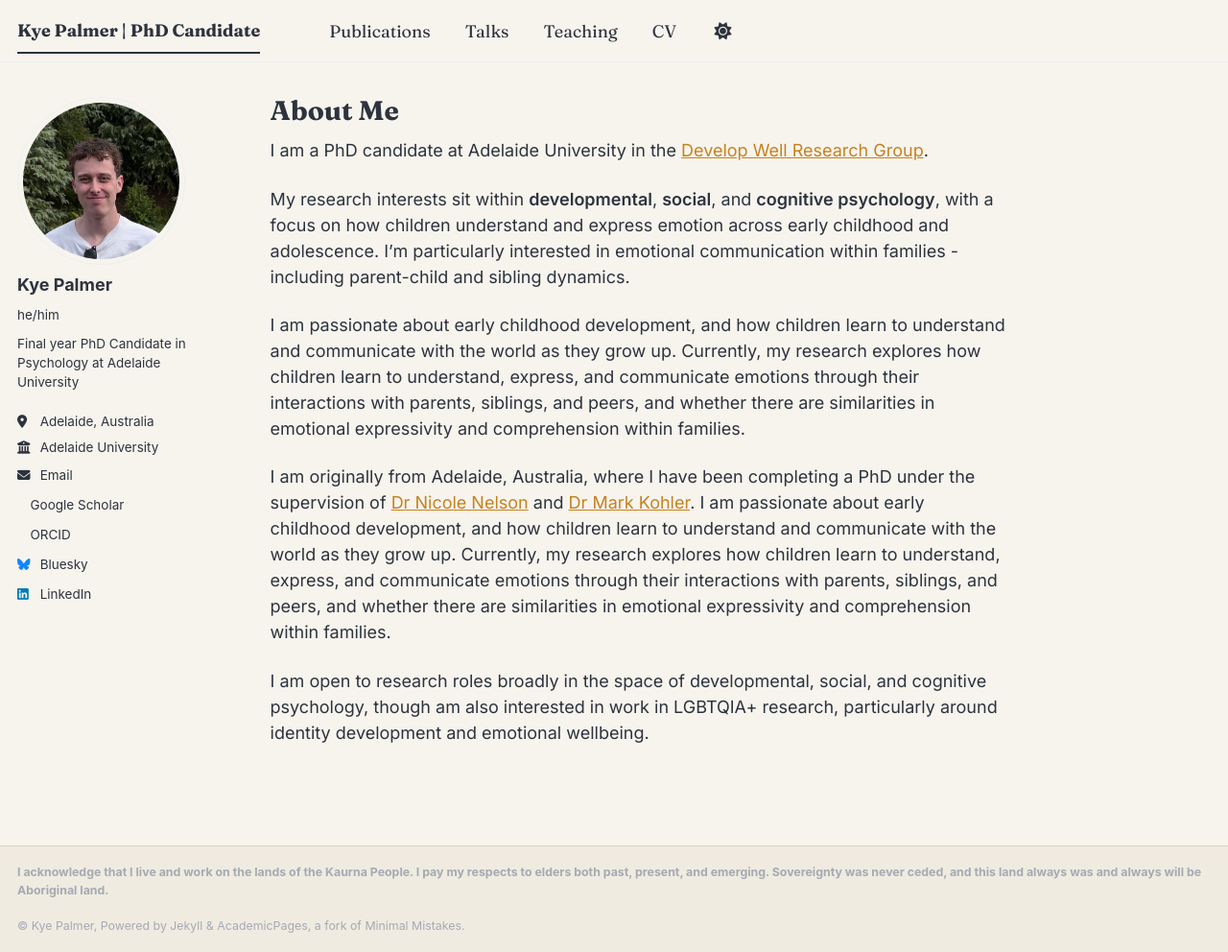
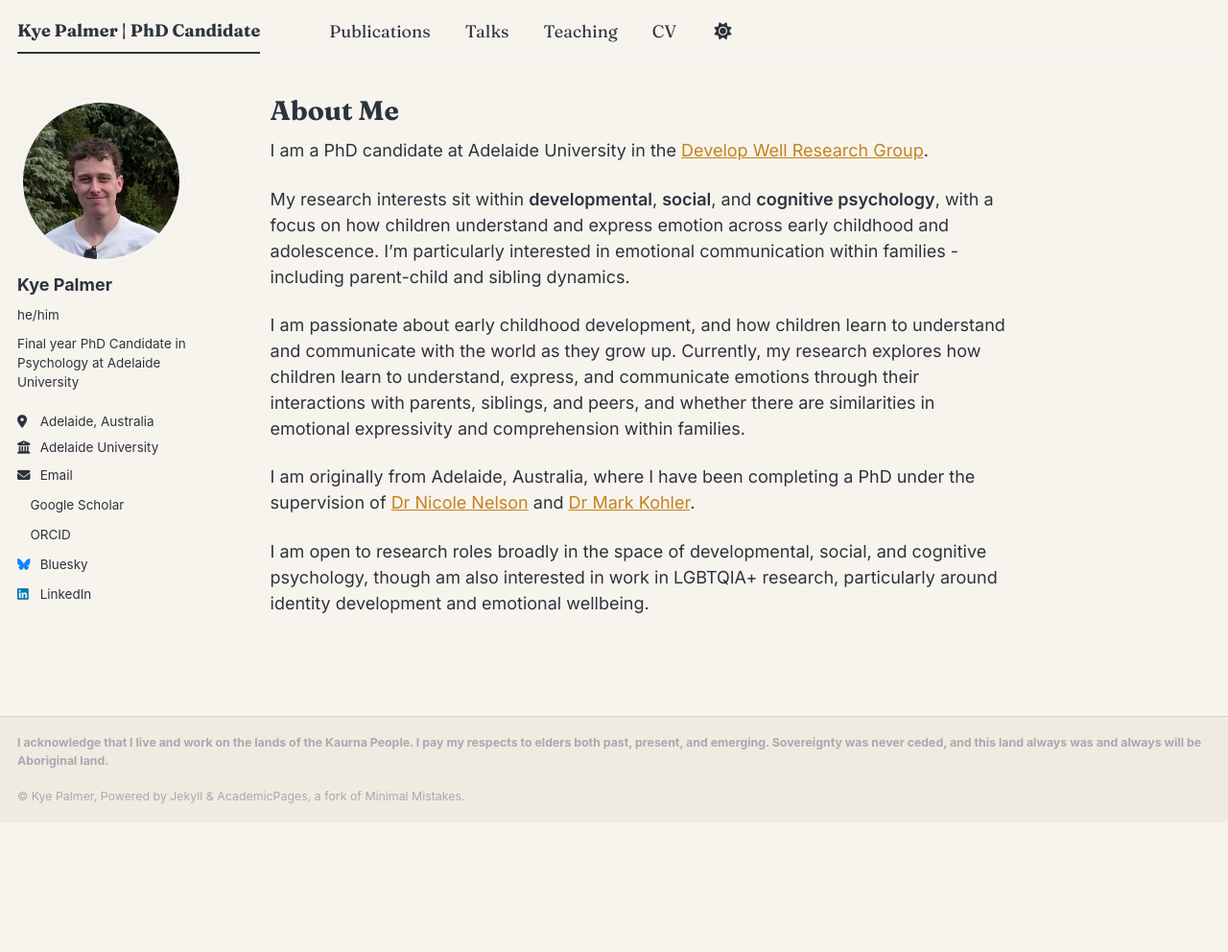
Before and after one commit to kyepalmer/kyepalmer.github.io, a Jekyll site: the page built from _pages/about.md, in a window 1280 px wide and 992 px high. Shown: the whole window at 96% size. Built offline with Jekyll 4.4.1, drawn with Linux system fonts in a browser that asks for light colours; a style sheet for code colours, icons or effects is not loaded.

Commit message:
Duplicate text

```diff
--- a/_pages/about.md
+++ b/_pages/about.md
@@ -14,6 +14,6 @@ My research interests sit within <b>developmental</b>, <b>social</b>, and <b>cog
 
 I am passionate about early childhood development, and how children learn to understand and communicate with the world as they grow up. Currently, my research explores how children learn to understand, express, and communicate emotions through their interactions with parents, siblings, and peers, and whether there are similarities in emotional expressivity and comprehension within families.
 
-I am originally from Adelaide, Australia, where I have been completing a PhD under the supervision of [Dr Nicole Nelson](https://researchers.adelaide.edu.au/profile/nicole.nelson) and [Dr Mark Kohler](https://researchers.adelaide.edu.au/profile/mark.kohler). I am passionate about early childhood development, and how children learn to understand and communicate with the world as they grow up. Currently, my research explores how children learn to understand, express, and communicate emotions through their interactions with parents, siblings, and peers, and whether there are similarities in emotional expressivity and comprehension within families.
+I am originally from Adelaide, Australia, where I have been completing a PhD under the supervision of [Dr Nicole Nelson](https://researchers.adelaide.edu.au/profile/nicole.nelson) and [Dr Mark Kohler](https://researchers.adelaide.edu.au/profile/mark.kohler).
 
 I am open to research roles broadly in the space of developmental, social, and cognitive psychology, though am also interested in work in LGBTQIA+ research, particularly around identity development and emotional wellbeing.
```
